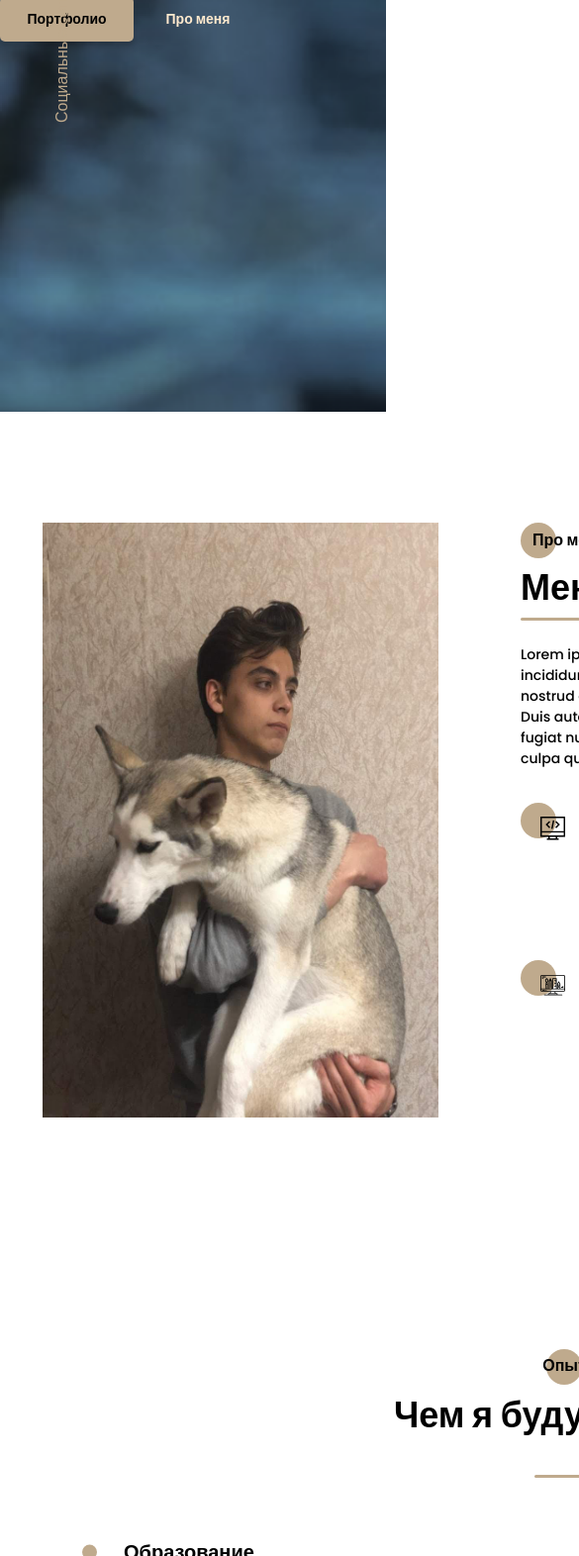
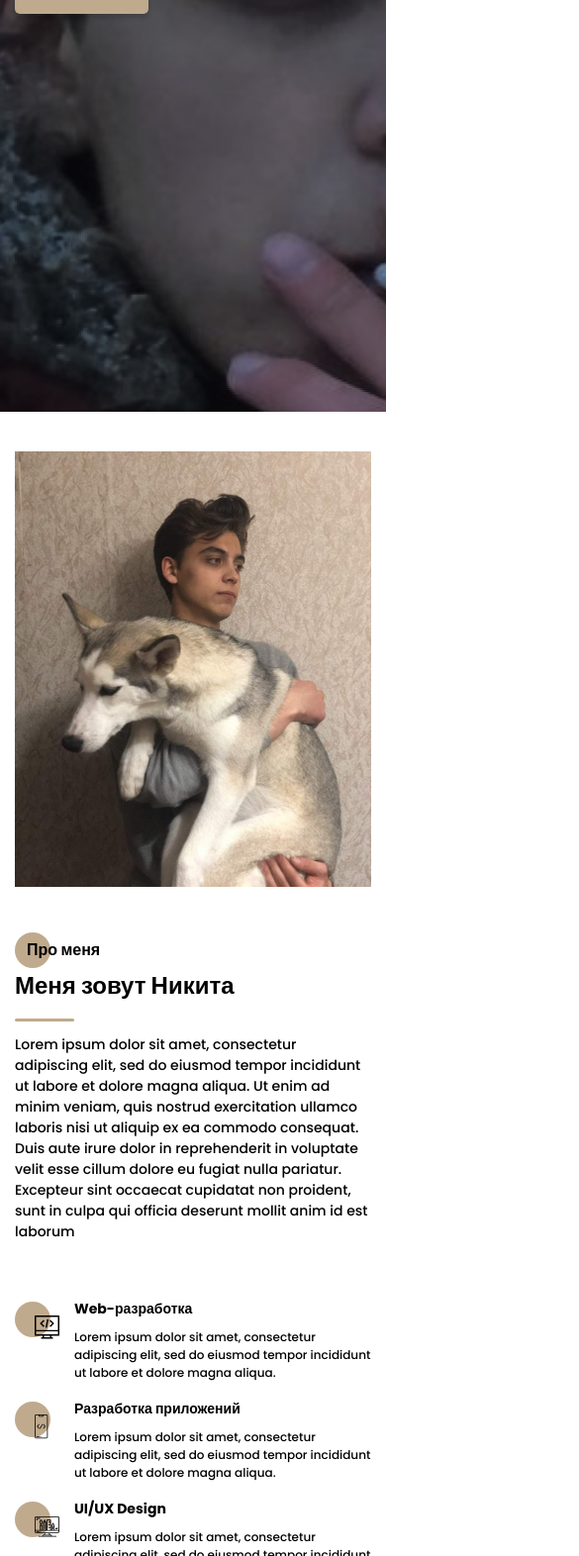
Before and after one commit to MrKITER/portfolio0, a website: page src/index.html in a window 390 px wide. Shown: the part 428-2000 px from the top of the page at 99% size, 585 px wide, since content can reach past the window. Drawn offline with Linux system fonts and the light colour scheme.

Commit message:
Adapt for first two ecrans

```diff
--- a/src/index.html
+++ b/src/index.html
@@ -134,7 +134,7 @@
                 <div class="about__foto"><img src="img/main_photo_my.jpg" alt="Me"></div>
                 <div class="about__info">
                     <div class="tittle tittle_fz16 about__circle">Про меня</div>
-                    <div class="tittle tittle_fz36">Меня зовут Никита</div>
+                    <div class="tittle tittle_fz36 about__tittle">Меня зовут Никита</div>
                     <div class="divider"></div>
                     <div class="about__text">Lorem ipsum dolor sit amet, consectetur adipiscing elit, sed do eiusmod tempor incididunt ut labore et dolore magna aliqua. Ut enim ad minim veniam, quis nostrud exercitation ullamco laboris nisi ut aliquip ex ea commodo consequat. Duis aute irure dolor in reprehenderit in voluptate velit esse cillum dolore eu fugiat nulla pariatur. Excepteur sint occaecat cupidatat non proident, sunt in culpa qui officia deserunt mollit anim id est laborum</div>
                 </div>
@@ -165,7 +165,7 @@
         </div>
     </section>
 
-    <section class="resume">
+<!--     <section class="resume">
         <div class="container">
             <h2 class="tittle tittle_fz16 resume__tittle">Опыт</h2>
             <div class="tittle tittle_fz36 resume__subtittle">Чем я буду полезен</div>
@@ -240,9 +240,9 @@
                 </div>
             </div>
         </div>
-    </section>
+    </section> -->
 
-    <section class="skills">
+<!--     <section class="skills">
         <div class="container">
             <h2 class="tittle tittle_fz16 skills__tittle">Навыки</h2>
             <div class="tittle tittle_fz36 skills__subtittle">Что я использую в работе</div>
@@ -359,9 +359,9 @@
                 </div>
             </div>
         </div>
-    </section>
+    </section> -->
 
-    <section class="portfolio">
+<!--     <section class="portfolio">
         <div class="container">
             <h2 class="tittle tittle_fz16 portfolio__tittle">Портфолио</h2>
             <div class="tittle tittle_fz36 portfolio__subtittle">Мои работы</div>
@@ -388,9 +388,9 @@
                 </a>
             </div>
         </div>
-    </section>
+    </section> -->
 
-    <section class="price-list">
+<!--     <section class="price-list">
         <div class="container">
             <h2 class="tittle tittle_fz16 price-list__tittle">Прайс-лист</h2>
             <div class="divider"></div>
@@ -428,9 +428,9 @@
                 </div>
             </div>
         </div>
-    </section>
+    </section> -->
 
-    <section class="contacts">
+<!--     <section class="contacts">
         <div class="container">
             <div class="contacts__wrapper">
                 <div class="contacts__photo">
@@ -465,11 +465,11 @@
 
                     <form action="#" class="contacts__form">
                         <div class="contacts__input">
-                            <input name="name" id="name" type="text">
+                            <input required name="name" id="name" type="text">
                             <label for="name">Ваше имя</label>
                         </div>
                         <div class="contacts__input">
-                            <input name="email" id="email" type="email">
+                            <input required name="email" id="email" type="email">
                             <label for="email">Ваша почта</label>
                         </div>
                         <div class="contacts__textarea">
@@ -482,7 +482,7 @@
                 </div>
             </div>
         </div>
-    </section>
+    </section> -->
 
     <script src="js/script.js"></script>
 </body>
--- a/src/sass/blocks/_about.scss
+++ b/src/sass/blocks/_about.scss
@@ -32,8 +32,9 @@
     &__foto {
         grid-row: 1 / 3;
         img {
-            width: 400px;
-            height: 601px;
+            width: 100%;
+            height: 100%;
+            object-fit: cover;
         }
     }
     &__text {
--- a/src/sass/blocks/_contacts.scss
+++ b/src/sass/blocks/_contacts.scss
@@ -10,6 +10,7 @@
         img {
             width: 400px;
             height: 600px;
+            object-fit: cover;
         }
     }
     &__tittle {
--- /dev/null
+++ b/src/sass/blocks/_media.scss
@@ -0,0 +1,167 @@
+@media (max-width: 1439px) {
+    .sidepanel {
+        display: none;
+    }
+}
+
+
+@media (max-width: 1200px) {
+    .container {
+        max-width: 960px;
+    }
+    .sidepanel {
+        display: none;
+    }
+    .promo {
+        background-position-x: 20%;
+    }
+    .about {
+        &__wrapper {
+            grid-template-columns: 337px 480px;
+            grid-template-rows: 204px 301px;
+            column-gap: 58px;
+        }
+        &__tittle {
+            line-height: 50px;
+            font-size: 32px;
+        }
+        &__text {
+            line-height: 18px;
+            margin-top: 13px;
+            font-size: 12px;
+            &_fz12 {
+                font-size: 10px;
+            }
+        }
+        &__skills {
+            grid-template-columns: repeat(2, 230px);
+            grid-template-rows: repeat(2, 120px);
+            gap: 20px;
+        }
+    }
+}
+
+@media (max-width: 992px) {
+    .container {
+        max-width: 720px;
+    }
+    .promo {
+        background-position-x: 33%;
+    }
+    .about {
+        &__wrapper {
+            padding: 0;
+            grid-template-columns: 220px 480px;
+            grid-template-rows: 220px 312px;
+            column-gap: 20px;
+        }
+        &__tittle {
+            font-size: 26px;
+            line-height: 40px;
+        }
+        &__text {
+            line-height: 18px;
+            font-size: 14px;
+            &_fz12 {
+                line-height: 16px;
+            }
+        }
+        &__skills {
+            grid-template-columns: 450px;
+            grid-template-rows: repeat(3, 89px);
+            gap: 2px;
+        }
+        &__item {
+            display: grid;
+            grid-template-columns: 40px 390px;
+            gap: 20px;
+        }
+    }
+}
+
+@media (max-width: 768px) {
+    .container {
+        max-width: 540px;
+    }
+    .promo {
+        background-position-x: 40%;
+        &__tittle {
+            width: 300px;
+            font-size: 30px;
+            line-height: 38px;
+        }
+        &__btns {
+            margin-top: 20px;
+        }
+    }
+    .about {
+        padding: 40px 0;
+        &__wrapper {
+            grid-template-columns: 1fr;
+            grid-template-rows: 440px auto auto;
+            gap: 0;
+        }
+        &__foto {
+            grid-column: 2 / 3;
+            grid-row: 1 / 2;
+        }
+        &__info {
+            margin-top: 46px;
+            grid-column: 2 / 3;
+        }
+        &__tittle {
+            font-size: 24px;
+            line-height: 36px;
+        }
+        .divider {
+            margin-top: 15px;
+        }
+        &__skills {
+            margin-top: 20px;
+            grid-template-columns: auto;
+            grid-template-rows: repeat(3, auto);
+            gap: 20px;
+        }
+        &__item {
+            grid-template-columns: 40px auto;
+        }
+        &__text {
+            font-size: 14px;
+            line-height: 21px;
+            &_fz12 {
+                font-size: 12px;
+                line-height: 18px;
+            }
+        }
+    }
+}
+
+@media (max-width: 576px) {
+    .container {
+        width: 100%;
+        padding: 0px 15px;
+    }
+    .promo {
+        background-position-x: 45%;
+        &__wrapper {
+            width: auto;
+        }
+        &__tittle {
+            width: 100%;
+            font-size: 26px;
+        }
+        &__btns {
+            margin-top: 32px;
+        }
+        .hamburger {
+            right: 20px;
+        }
+    }
+    .menu {
+        &__block {
+            width: 245px;
+            padding-top: 150px;
+            padding-left: 20px;
+        }
+    }
+}
--- a/src/sass/blocks/_portfolio.scss
+++ b/src/sass/blocks/_portfolio.scss
@@ -40,6 +40,7 @@
         img {
             width: 100%;
             height: 100%;
+            object-fit: cover;
         }
         &:hover {
             transform: scale(1.05);
--- a/src/sass/style.scss
+++ b/src/sass/style.scss
@@ -27,3 +27,4 @@
 @import 'blocks/price-list';
 @import 'blocks/contacts';
 @import 'blocks/btn';
+@import 'blocks/media';
```
Also changed, not shown: src/css/style.min.css.
